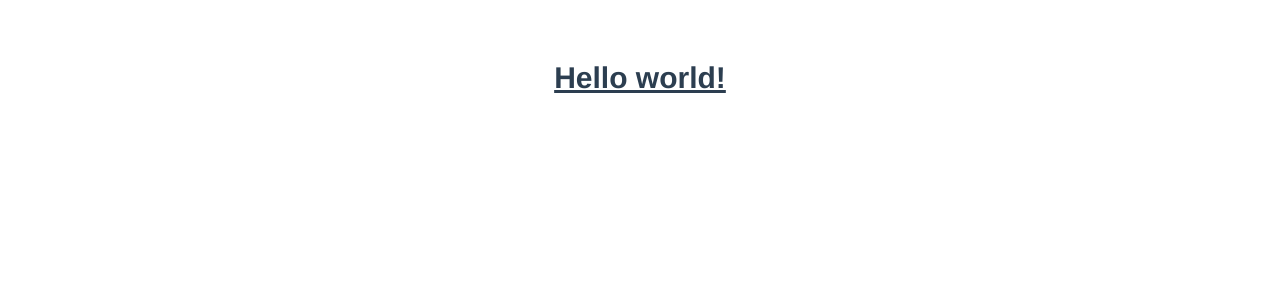
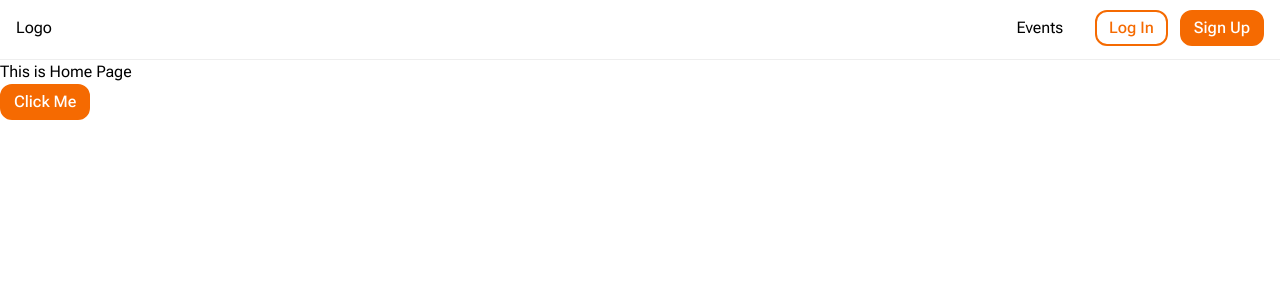
Before and after one commit to aaronlimck/WAD2, a Vue app: page / in a window 1280 px wide. Shown: the top 300 px of the page. Built offline with nearby package versions, Linux system fonts and the light colour scheme.

Commit message:
init project with basic structure

```diff
--- a/src/App.vue
+++ b/src/App.vue
@@ -1,20 +1,27 @@
 <template>
-  <h1 class="text-3xl font-bold underline">Hello world!</h1>
+  <navigation-bar />
+  <!-- 60PX IS TO OFFSET THE NAVIGATION BAR-->
+  <main style="padding-top: 60px">
+    <!-- PLACEHOLDER TELLING VUE ROUTER THAT THIS IS THE PLACE TO ROUTE THE COMPONENT AND LOAD IT -->
+    <router-view />
+  </main>
 </template>
 
 <script></script>
 
 <style>
+@import url("https://fonts.googleapis.com/css2?family=Roboto+Flex:wght@300;400;500;600;700;800&display=swap");
+
 * {
   box-sizing: border-box;
 }
 
-#app {
-  font-family: Avenir, Helvetica, Arial, sans-serif;
-  -webkit-font-smoothing: antialiased;
-  -moz-osx-font-smoothing: grayscale;
-  text-align: center;
-  color: #2c3e50;
-  margin-top: 60px;
+html {
+  font-family: "Roboto Flex", sans-serif;
+  font-weight: 400;
+}
+
+body {
+  margin: 0;
 }
 </style>
--- a/src/components/Events/BrowseEvents.vue
+++ b/src/components/Events/BrowseEvents.vue
@@ -1,7 +1,16 @@
 <template>
+  <the-search-bar />
   <section>
     <div class="container mx-auto">
       <h1>This is Event Page</h1>
     </div>
   </section>
 </template>
+
+<script>
+import TheSearchBar from "./TheSearchBar.vue";
+
+export default {
+  components: { TheSearchBar },
+};
+</script>
--- /dev/null
+++ b/src/components/Events/TheSearchBar.vue
@@ -0,0 +1,40 @@
+<template>
+  <div class="searchContainer">
+    <div class="container mx-auto flex items-center">
+      <svg
+        xmlns="http://www.w3.org/2000/svg"
+        fill="none"
+        viewBox="0 0 24 24"
+        stroke-width="1.5"
+        stroke="currentColor"
+        class="w-6 h-6"
+      >
+        <path
+          stroke-linecap="round"
+          stroke-linejoin="round"
+          d="M21 21l-5.197-5.197m0 0A7.5 7.5 0 105.196 5.196a7.5 7.5 0 0010.607 10.607z"
+        />
+      </svg>
+
+      <input
+        class="ml-3 searchbar"
+        type="text"
+        placeholder="Search events, tags"
+      />
+    </div>
+  </div>
+</template>
+
+<style scoped>
+.searchContainer {
+  border-bottom: 1px solid #eee;
+}
+
+.searchbar {
+  font-weight: 300;
+  height: 60px;
+  width: 100%;
+  border-radius: none;
+  outline: none;
+}
+</style>
--- /dev/null
+++ b/src/components/Home/TheHome.vue
@@ -0,0 +1,46 @@
+<template>
+  <base-dialog v-if="showDialog" title="Invalid Input">
+    <template #default>
+      <p>Just Another Lame Text</p>
+      <p>
+        Lorem ipsum dolor sit amet consectetur adipisicing elit. Ratione
+        obcaecati repudiandae perferendis repellendus nobis harum aut neque
+        numquam ipsum aliquid facere possimus earum atque voluptates est,
+        tempore quaerat nesciunt provident.
+      </p>
+    </template>
+    <template #actions>
+      <base-button @click="confirmDialogMsg" class="py-1 px-3 sm:mr-0 md:mr-3">
+        Okay</base-button
+      >
+    </template>
+  </base-dialog>
+
+  <section style="height: 3000px">
+    <div class="container mx-auto">
+      <h1>This is Home Page</h1>
+      <base-button @click="clickButton" class="py-1 px-3 sm:mr-0 md:mr-3"
+        >Click Me</base-button
+      >
+    </div>
+  </section>
+</template>
+
+<script>
+export default {
+  data() {
+    return {
+      showDialog: false,
+    };
+  },
+  methods: {
+    clickButton() {
+      this.showDialog = true;
+      return;
+    },
+    confirmDialogMsg() {
+      this.showDialog = false;
+    },
+  },
+};
+</script>
--- a/src/components/Layout/NavigationBar.vue
+++ b/src/components/Layout/NavigationBar.vue
@@ -1,13 +1,21 @@
 <template>
   <nav class="bg-white fixed border-gray-200 px-2 sm:px-4 py-2.5">
     <div class="container flex flex-wrap justify-between items-center mx-auto">
-      <div>Logo</div>
+      <div>
+        <router-link to="/">Logo</router-link>
+      </div>
       <div class="flex flex-wrap items-center">
         <ul class="mr-10">
-          <li>Events</li>
+          <li><router-link to="/events">Events</router-link></li>
         </ul>
-        <base-button mode="flat" class="mr-3">Log In</base-button>
-        <base-button>Sign Up</base-button>
+        <router-link to="/login">
+          <base-button mode="secondary" class="py-1 px-3 sm:mr-0 md:mr-3"
+            >Log In</base-button
+          ></router-link
+        >
+        <router-link class="hidden md:block" to="/signup">
+          <base-button class="py-1 px-3">Sign Up</base-button></router-link
+        >
       </div>
     </div>
   </nav>
@@ -15,8 +23,27 @@
 
 <style scoped>
 nav {
-  height: 4.5rem;
+  height: 60px;
   width: 100%;
   border-bottom: 1px solid #eee;
 }
+
+ul {
+  list-style: none;
+  margin: 0;
+  padding: 0;
+  display: flex;
+  justify-content: center;
+  align-items: center;
+}
+
+li {
+  margin: 0 2rem;
+}
+
+a {
+  text-decoration: none;
+  background: transparent;
+  cursor: pointer;
+}
 </style>
--- /dev/null
+++ b/src/components/Login/TheLogin.vue
@@ -0,0 +1,7 @@
+<template>
+  <section>
+    <div class="container mx-auto">
+      <h1>This is Log In Page</h1>
+    </div>
+  </section>
+</template>
--- /dev/null
+++ b/src/components/Profile/TheProfile.vue
@@ -0,0 +1,7 @@
+<template>
+  <section>
+    <div class="container mx-auto">
+      <h1>This is Profile Page</h1>
+    </div>
+  </section>
+</template>
--- /dev/null
+++ b/src/components/SignUp/TheSignUp.vue
@@ -0,0 +1,7 @@
+<template>
+  <section>
+    <div class="container mx-auto">
+      <h1>This is Sign Up Page</h1>
+    </div>
+  </section>
+</template>
--- a/src/components/UI/BaseButton.vue
+++ b/src/components/UI/BaseButton.vue
@@ -12,31 +12,32 @@ export default {
 
 <style scoped>
 button {
-  padding: 0.625rem 1.25rem;
   font-family: inherit;
   font-weight: 500;
-  background-color: #3a0061;
-  border: 1px solid #3a0061;
+  background-color: #f56a01;
+  border: 2px solid #f56a01;
   border-radius: 12px;
   color: white;
   cursor: pointer;
+  min-width: 40px;
 }
 
 button:hover,
 button:active {
-  background-color: #270041;
-  border-color: #270041;
+  background-color: rgba(255, 99, 71, 0.8);
+  color: #ffffff;
 }
 
-.flat {
-  border: 2px solid #3a0061 !important;
+.secondary {
+  border: 2px solid #f56a01 !important;
   background-color: transparent;
-  color: #3a0061;
+  color: #f56a01;
   border: none;
 }
 
-.flat:hover,
-.flat:active {
-  background-color: #edd2ff;
+.secondary:hover,
+.secondary:active {
+  background-color: rgba(255, 99, 71, 0.8);
+  color: #ffffff;
 }
 </style>
--- /dev/null
+++ b/src/components/UI/BaseDialog.vue
@@ -0,0 +1,73 @@
+<template>
+  <teleport to="body">
+    <div></div>
+    <dialog open class="flex flex-col items-center w-full sm:w-1/2">
+      <header>
+        <slot name="header">
+          <!-- THIS WILL APPEAR AS DEFAULT IF NO HTML IS INPUT -->
+          <h2>{{ title }}</h2>
+        </slot>
+      </header>
+      <section>
+        <!-- THIS IS THE DEFAULT SLOT WHICH SHOW THE MSG INFO-->
+        <slot></slot>
+      </section>
+      <menu>
+        <slot name="actions"></slot>
+      </menu>
+    </dialog>
+  </teleport>
+</template>
+
+<script>
+export default {
+  props: {
+    title: {
+      type: String,
+      required: false,
+    },
+  },
+};
+</script>
+
+<style scoped>
+div {
+  position: fixed;
+  top: 0;
+  left: 0;
+  height: 100vh;
+  width: 100%;
+  background-color: rgba(0, 0, 0, 0.75);
+  z-index: 99;
+}
+
+dialog {
+  position: absolute;
+  left: 50%;
+  top: 50%;
+  transform: translate(-50%, -50%);
+  -webkit-transform: translate(-50%, -50%);
+  border-radius: 12px;
+  border: none;
+  box-shadow: 0 2px 8px (0, 0, 0, 0.26);
+  padding: 0;
+  margin: 0;
+  overflow: hidden;
+  z-index: 1000;
+}
+
+header h2 {
+  margin: 0;
+}
+
+section {
+  padding: 1rem;
+}
+
+menu {
+  padding: 1rem;
+  display: flex;
+  justify-content: flex-end;
+  margin: 0;
+}
+</style>
--- a/src/main.js
+++ b/src/main.js
@@ -1,15 +1,58 @@
 import { createApp } from "vue";
+import { createRouter, createWebHistory } from "vue-router";
 import "./index.css";
 
 // IMPORT MAIN APPLICATION COMPONENT
 import App from "./App.vue";
 
+// IMPORT BASE COMPONENTS
+import BaseButton from "./components/UI/BaseButton.vue";
+import BaseDialog from "./components/UI/BaseDialog.vue";
+import NavigationBar from "./components/Layout/NavigationBar.vue";
+
 // IMPORT ROUTES COMPONENTS
+import TheHome from "./components/Home/TheHome.vue";
+import BrowseEvents from "./components/Events/BrowseEvents.vue";
+import TheLogin from "./components/Login/TheLogin.vue";
+import TheSignUp from "./components/SignUp/TheSignUp.vue";
+import TheProfile from "./components/Profile/TheProfile.vue";
 
-// IMPORT BASE COMPONENTS
+// INITIALISE ROUTES
+const router = createRouter({
+  history: createWebHistory(),
+  routes: [
+    {
+      path: "/",
+      component: TheHome,
+    },
+    {
+      path: "/events",
+      component: BrowseEvents,
+    },
+    {
+      path: "/login",
+      component: TheLogin,
+    },
+    {
+      path: "/signup",
+      component: TheSignUp,
+    },
+    {
+      path: "/profile",
+      component: TheProfile,
+    },
+  ],
+});
 
 // INITIALISE APPLICATION
 const app = createApp(App);
 
+// INITIALISE BASE COMPONENTS
+app.component("base-button", BaseButton);
+app.component("base-dialog", BaseDialog);
+app.component("navigation-bar", NavigationBar);
+
+app.use(router);
+
 // MOUNT APPLICATION
 app.mount("#app");
```
